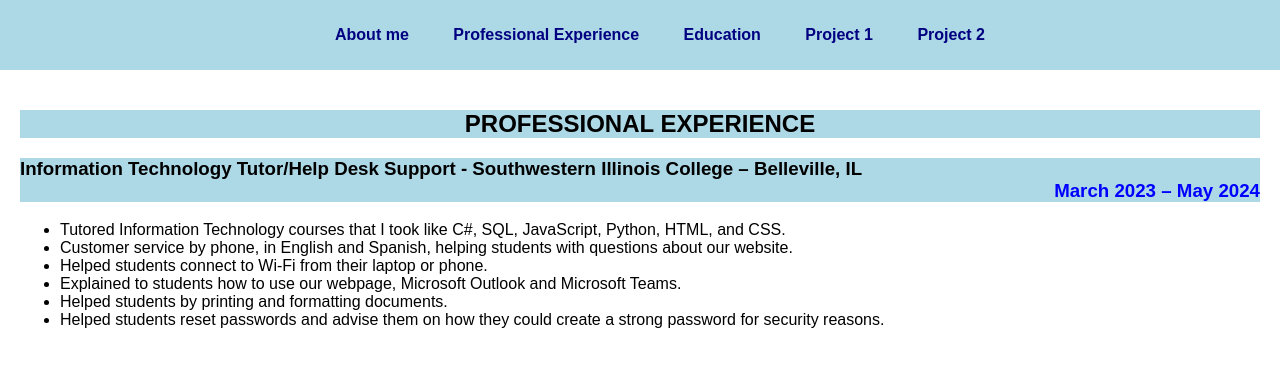
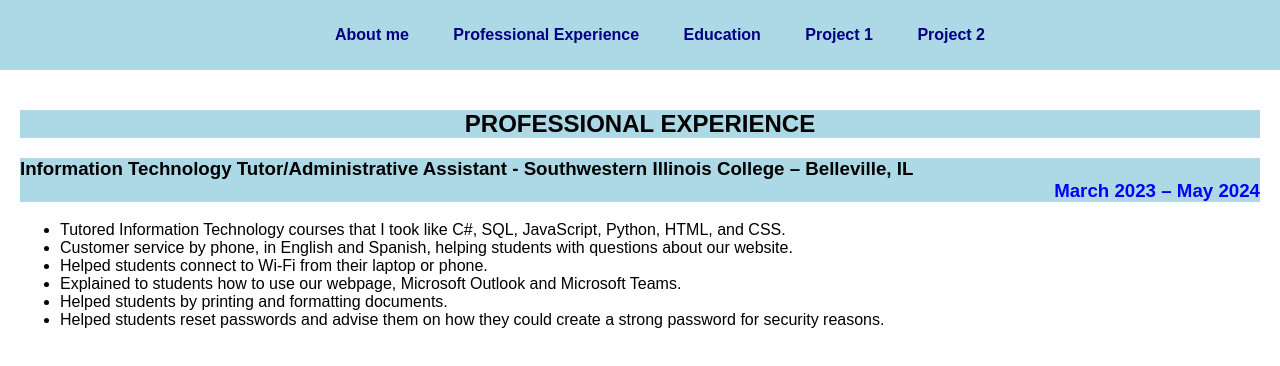
Before and after one commit to paulo24816/paulo24816.github.io, a plain HTML site: page professional.html in a window 1280 px wide. Drawn offline with Linux system fonts and the light colour scheme.

Commit message:
Update professional.html
updated-7/1/2024

```diff
--- a/professional.html
+++ b/professional.html
@@ -25,7 +25,7 @@
 
     <h2>PROFESSIONAL EXPERIENCE</h2>
 
-    <h3>Information Technology Tutor/Help Desk Support - Southwestern Illinois College – Belleville, IL <span class="derecha">March 2023 – May 2024</span>
+    <h3>Information Technology Tutor/Administrative Assistant - Southwestern Illinois College – Belleville, IL <span class="derecha">March 2023 – May 2024</span>
     </h3>
     <ul>
       <li>Tutored Information Technology courses that I took like C#, SQL, JavaScript, Python, HTML, and CSS.</li>
```
